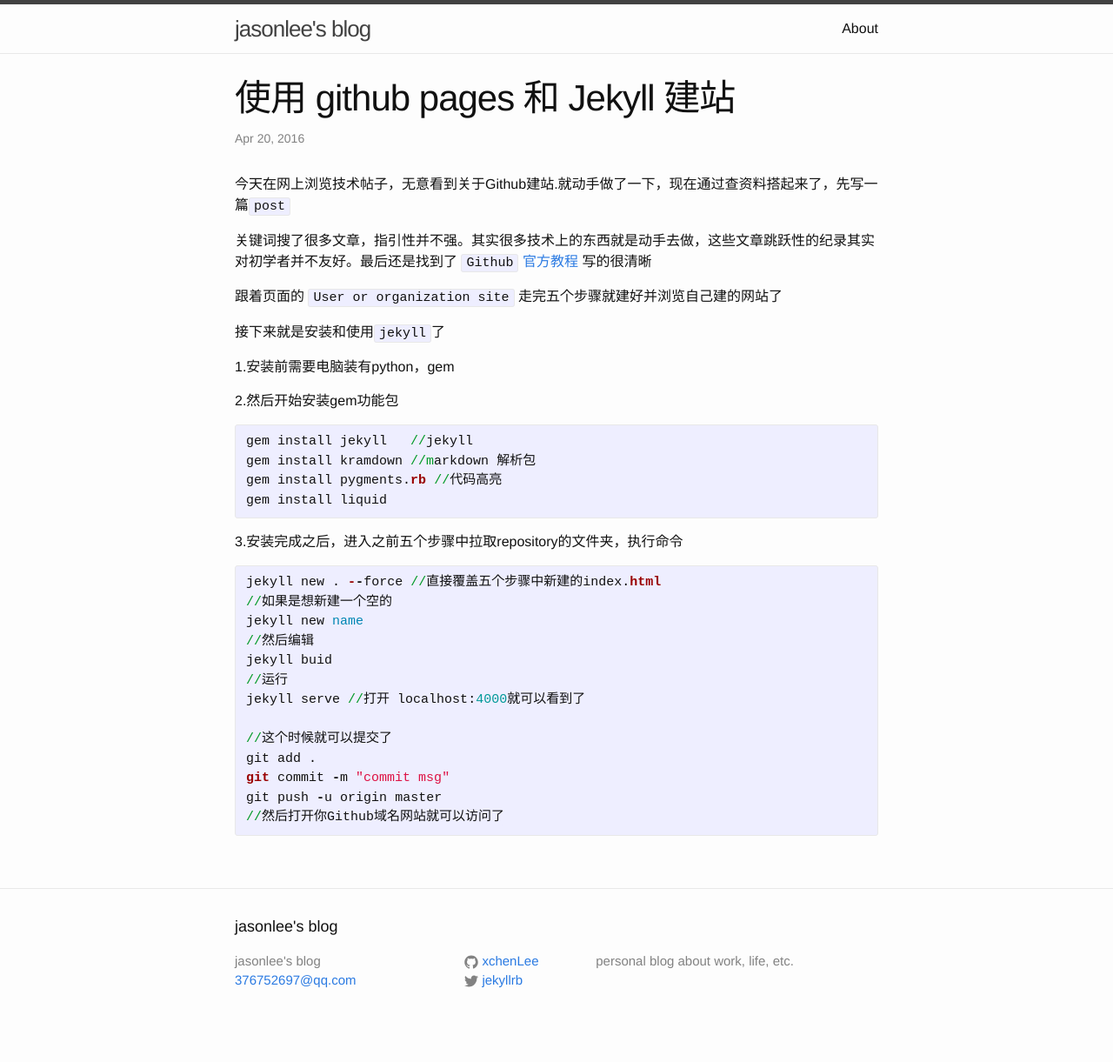
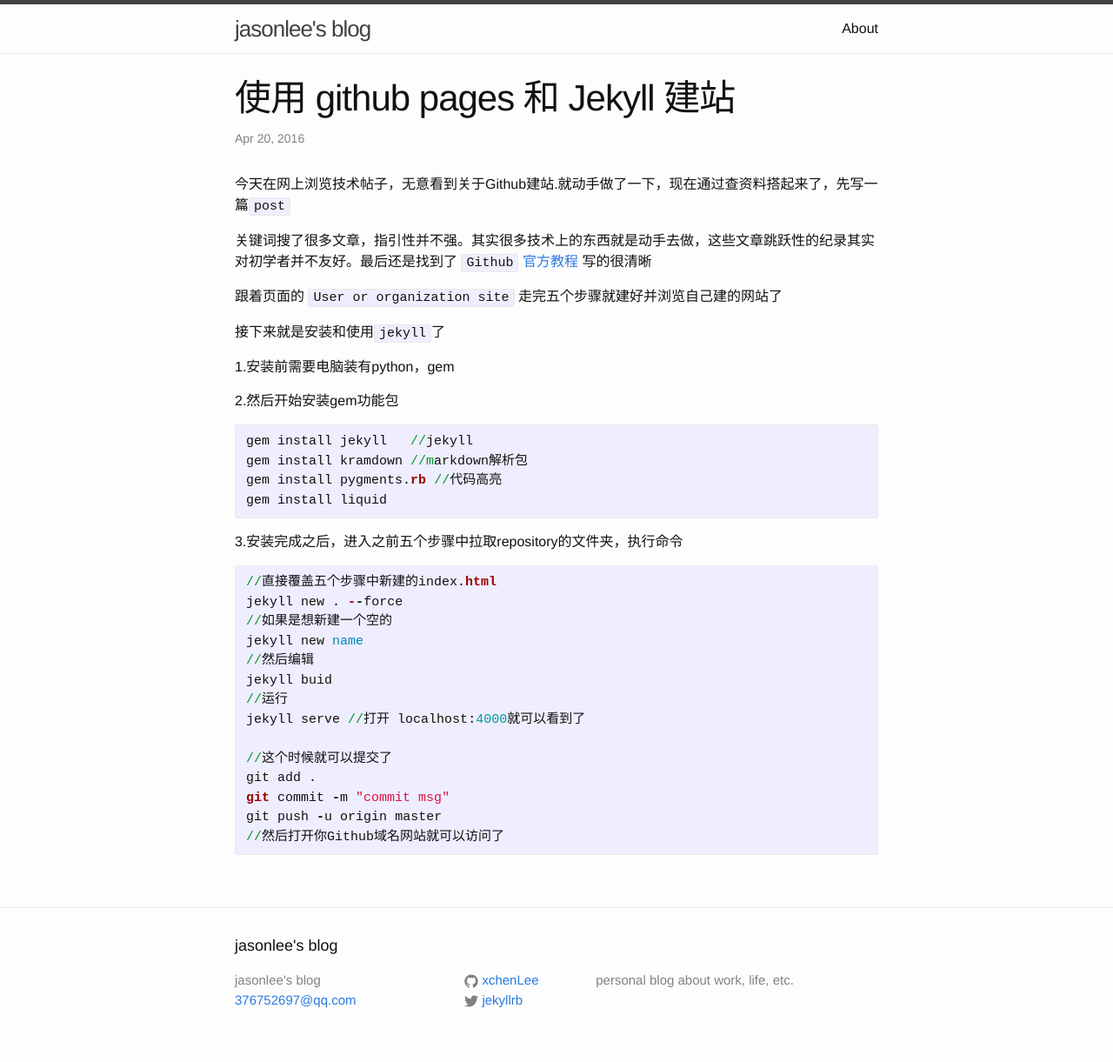
Before and after one commit to xchenLee/xchenLee.github.io, a Jekyll site: the page built from _posts/2016-04-20-welcome-to-jekyll.markdown, in a window 1280 px wide. Shown: the whole page at 87% size. Built offline with Jekyll 4.4.1, drawn with Linux system fonts in a browser that asks for light colours; before the commit the page ends 1199 px from its top, so only the background shows below that.

Commit message:
modify lines

```diff
--- a/_posts/2016-04-20-welcome-to-jekyll.markdown
+++ b/_posts/2016-04-20-welcome-to-jekyll.markdown
@@ -19,7 +19,7 @@ categories: jekyll github
 
 {% highlight ruby %}
 gem install jekyll   //jekyll
-gem install kramdown //markdown 解析包
+gem install kramdown //markdown解析包
 gem install pygments.rb //代码高亮
 gem install liquid
 {% endhighlight %}
@@ -27,7 +27,8 @@ gem install liquid
 3.安装完成之后，进入之前五个步骤中拉取repository的文件夹，执行命令
 
 {% highlight ruby %}
-jekyll new . --force //直接覆盖五个步骤中新建的index.html
+//直接覆盖五个步骤中新建的index.html
+jekyll new . --force
 //如果是想新建一个空的
 jekyll new name
 //然后编辑
```
Also changed, not shown: 1 other file.
